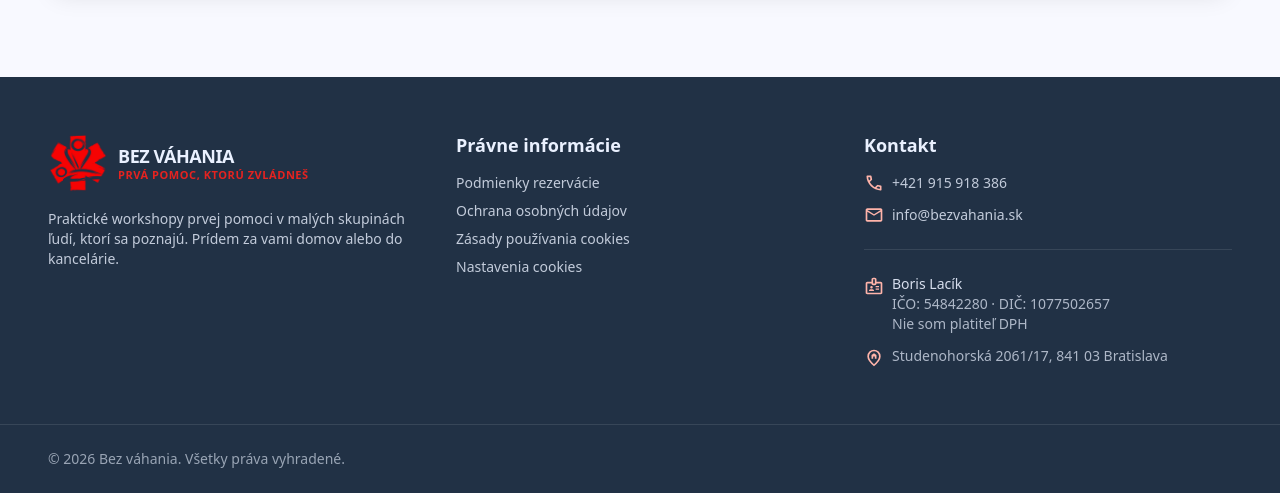
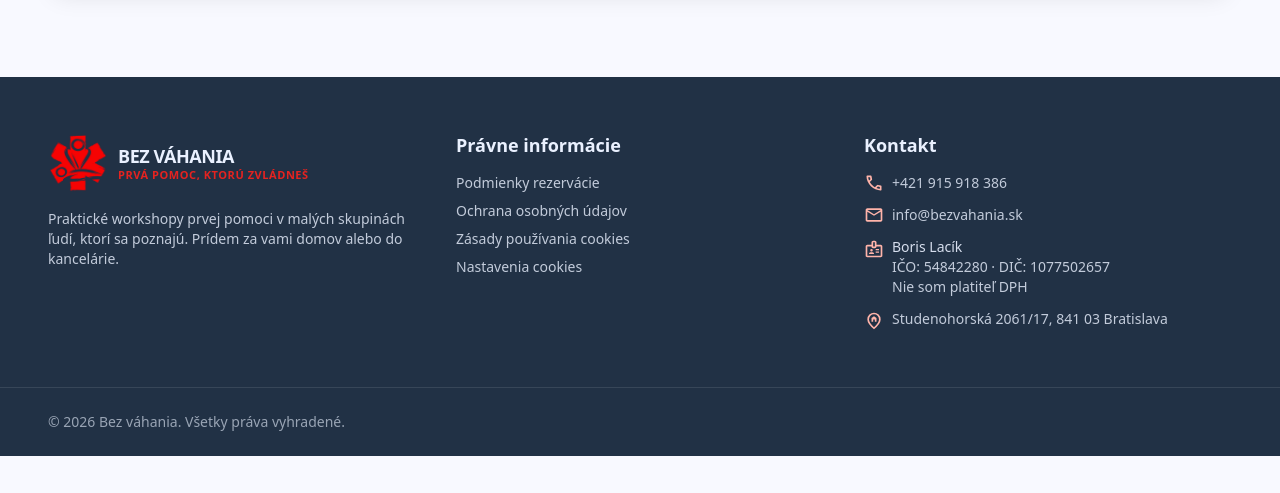
Before and after one commit to borislacik/bezvahania, a Laravel app: template resources/views/pages/home.blade.php in a window 1280 px wide. Shown: the part 3079-3572 px from the top of the page. After the commit the page ends 3535 px from the top, so only its background shows below. Run offline with Laravel 12, Linux system fonts and the light colour scheme; the template is opened without the code that fills it, so the values that code supplies are empty; style sheets or scripts are compiled from the project's sources; parts of the project's set-up code (start-up, migrations or seed data) failed here and were passed over; some libraries are stand-ins or nearby versions.

Commit message:
feat(footer): one compact contact list without the divider
Co-Authored-By: Claude Opus 5.5 <noreply@anthropic.com>

```diff
--- a/resources/views/components/site/footer.blade.php
+++ b/resources/views/components/site/footer.blade.php
@@ -64,7 +64,7 @@
             </ul>
             {{-- Business details (admin: Kontakt a prevádzkovateľ); icons instead of labels. --}}
             @if ($settings['operator_name'])
-                <ul class="text-body-sm text-inverse-on-surface/70 mt-6 space-y-3 border-t border-white/10 pt-6">
+                <ul class="text-body-sm text-inverse-on-surface/80 mt-3 space-y-3">
                     <li class="flex items-start gap-2">
                         <x-site.icon name="badge" class="text-inverse-primary mt-0.5 size-5 shrink-0" />
                         <span>
```
Also changed, not shown: docs/changes/2026-11-23-feat-website-and-admin.md (+1 -1 lines), CHANGELOG.md.
